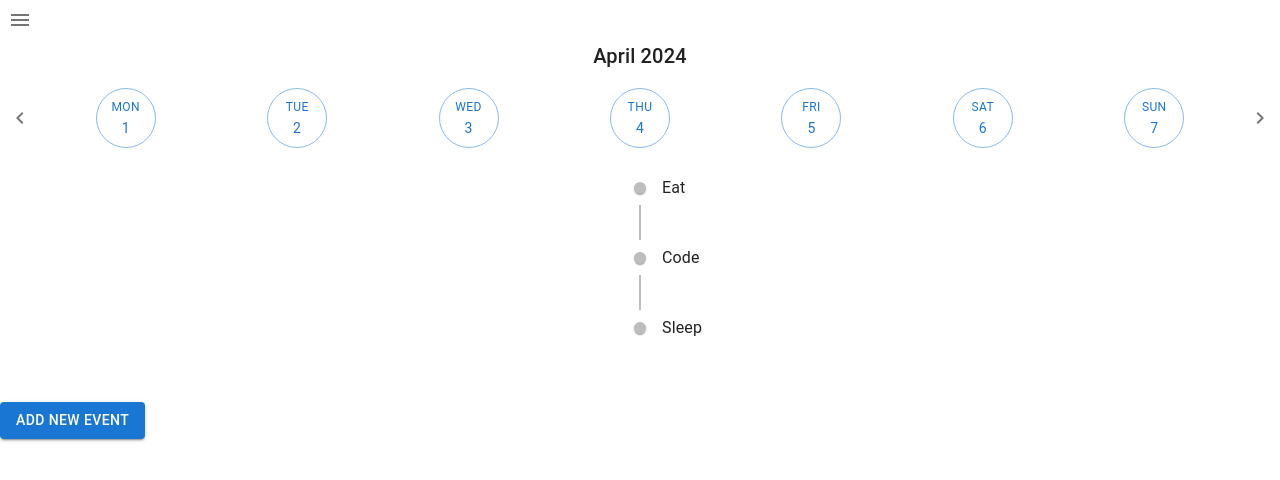
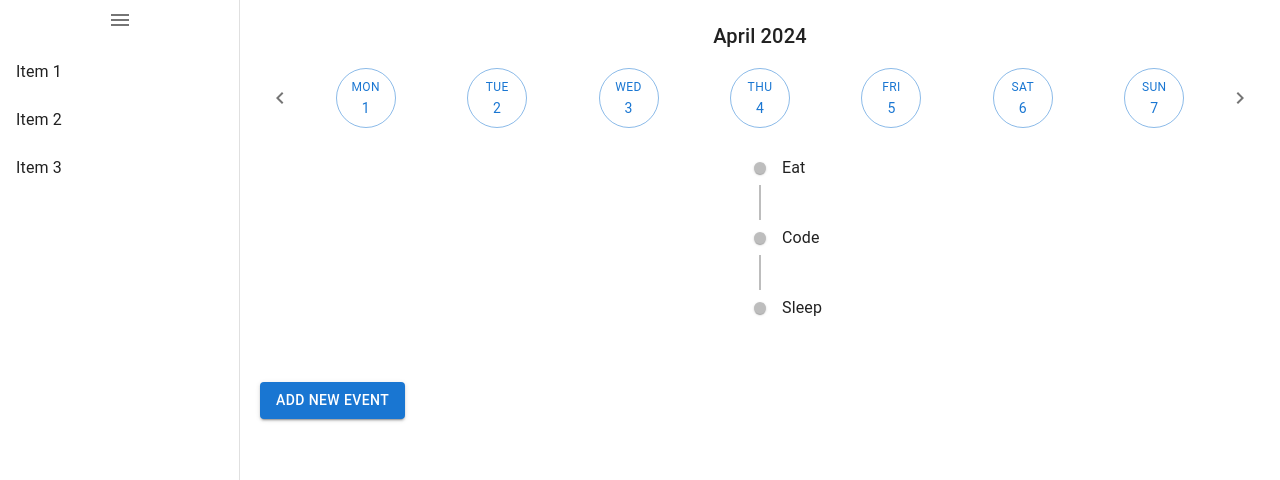
Before and after one commit to TheHQ98/BitBridge, a React (Vite) app in the folder Web/: page / in a window 1280 px wide. Shown: the top 480 px of the page. Built offline with nearby package versions, Linux system fonts and the light colour scheme.

Commit message:
Update home page components

```diff
--- a/Web/src/components/Header.tsx
+++ b/Web/src/components/Header.tsx
@@ -1,37 +1,38 @@
-import { To, useNavigate} from 'react-router-dom';
-import {Drawer, List, ListItem, ListItemIcon, ListItemText, IconButton} from '@mui/material';
-import MenuIcon from '@mui/icons-material/Menu';
-import {useState} from "react";
+import { Drawer, List, ListItem, ListItemText, IconButton } from '@mui/material';
+import MenuIcon from '@mui/icons-material/Menu'; // 菜单图标，用于触发侧边栏打开和关闭
+import { useState } from "react";
 
 export default function Header() {
-    const [isOpen, setIsOpen] = useState(false);
-    const navigate = useNavigate(); // 使用useNavigate钩子
+    const [drawerWidth, setDrawerWidth] = useState(240); // 初始宽度设置为240px
+    const [isOpen] = useState(true);
 
-    const toggleDrawer = (open) => (event) => {
-        if (event.type === 'keydown' && (event.key === 'Tab' || event.key === 'Shift')) {
-            return;
-        }
-        setIsOpen(open);
-    };
-
-    // 定义一个函数，根据传入的路径来导航
-    const handleNavigate = (path: To) => {
-        navigate(path);
-        setIsOpen(false); // 可选：导航后关闭Drawer
+    // 切换侧边栏宽度的函数
+    const toggleDrawerSize = () => {
+        setDrawerWidth(drawerWidth === 240 ? 60 : 240); // 如果当前宽度是240px，则缩小到60px，否则扩大到240px
     };
 
     return (
-        <div>
-            <IconButton onClick={toggleDrawer(true)}>
+        <div style={{ display: 'flex' }}>
+            <IconButton onClick={toggleDrawerSize} sx={{ marginLeft: drawerWidth }}>
                 <MenuIcon />
             </IconButton>
-            <Drawer anchor="left" open={isOpen} onClose={toggleDrawer(false)}>
+            <Drawer
+                variant="persistent"
+                anchor="left"
+                open={isOpen}
+                sx={{
+                    width: drawerWidth, // 使用状态变量作为宽度值
+                    flexShrink: 0,
+                    '& .MuiDrawer-paper': {
+                        width: drawerWidth, // 使用状态变量作为宽度值
+                        boxSizing: 'border-box',
+                    },
+                }}
+            >
+                {/* Drawer items */}
                 <List>
-                    {['Item 1', 'Item 2', 'Item 3'].map((text, index) => (
-                        <ListItem button key={text} onClick={() => handleNavigate(`/path${index + 1}`)}>
-                            <ListItemIcon>
-                                {/* 这里可以根据需要放置图标 */}
-                            </ListItemIcon>
+                    {['Item 1', 'Item 2', 'Item 3'].map((text) => (
+                        <ListItem button key={text}>
                             <ListItemText primary={text} />
                         </ListItem>
                     ))}
--- a/Web/src/views/RootView.tsx
+++ b/Web/src/views/RootView.tsx
@@ -1,11 +1,47 @@
-import { Outlet } from 'react-router-dom';
-import Header from '../components/Header';
+import { useState } from 'react';
+import {Drawer, IconButton, List, ListItem, ListItemText} from "@mui/material";
+import MenuIcon from "@mui/icons-material/Menu";
+import HomeView from "./HomeView.tsx";
 
 export default function RootView() {
-  return (
-    <>
-      <Header/>
-      <Outlet />
-    </>
-  );
+    const [drawerWidth, setDrawerWidth] = useState(240); // 初始宽度设置为240px
+    const [isOpen] = useState(true);
+
+    // 切换侧边栏宽度的函数
+    const toggleDrawerSize = () => {
+        setDrawerWidth(drawerWidth === 240 ? 60 : 240); // 如果当前宽度是240px，则缩小到60px，否则扩大到240px
+    };
+
+    return (
+        <div style={{ display: 'flex' }}>
+            <Drawer
+                variant="persistent"
+                anchor="left"
+                open={isOpen}
+                sx={{
+                    width: drawerWidth, // 使用状态变量作为宽度值
+                    flexShrink: 0,
+                    '& .MuiDrawer-paper': {
+                        width: drawerWidth, // 使用状态变量作为宽度值
+                        boxSizing: 'border-box',
+                    },
+                }}
+            >
+                <IconButton onClick={toggleDrawerSize}>
+                    <MenuIcon />
+                </IconButton>
+                {/* Drawer items */}
+                <List>
+                    {['Item 1', 'Item 2', 'Item 3'].map((text) => (
+                        <ListItem button key={text}>
+                            <ListItemText primary={text} />
+                        </ListItem>
+                    ))}
+                </List>
+            </Drawer>
+            <main style={{ flexGrow: 1, padding: '20px' }}>
+                <HomeView/>
+            </main>
+        </div>
+    );
 }
```
